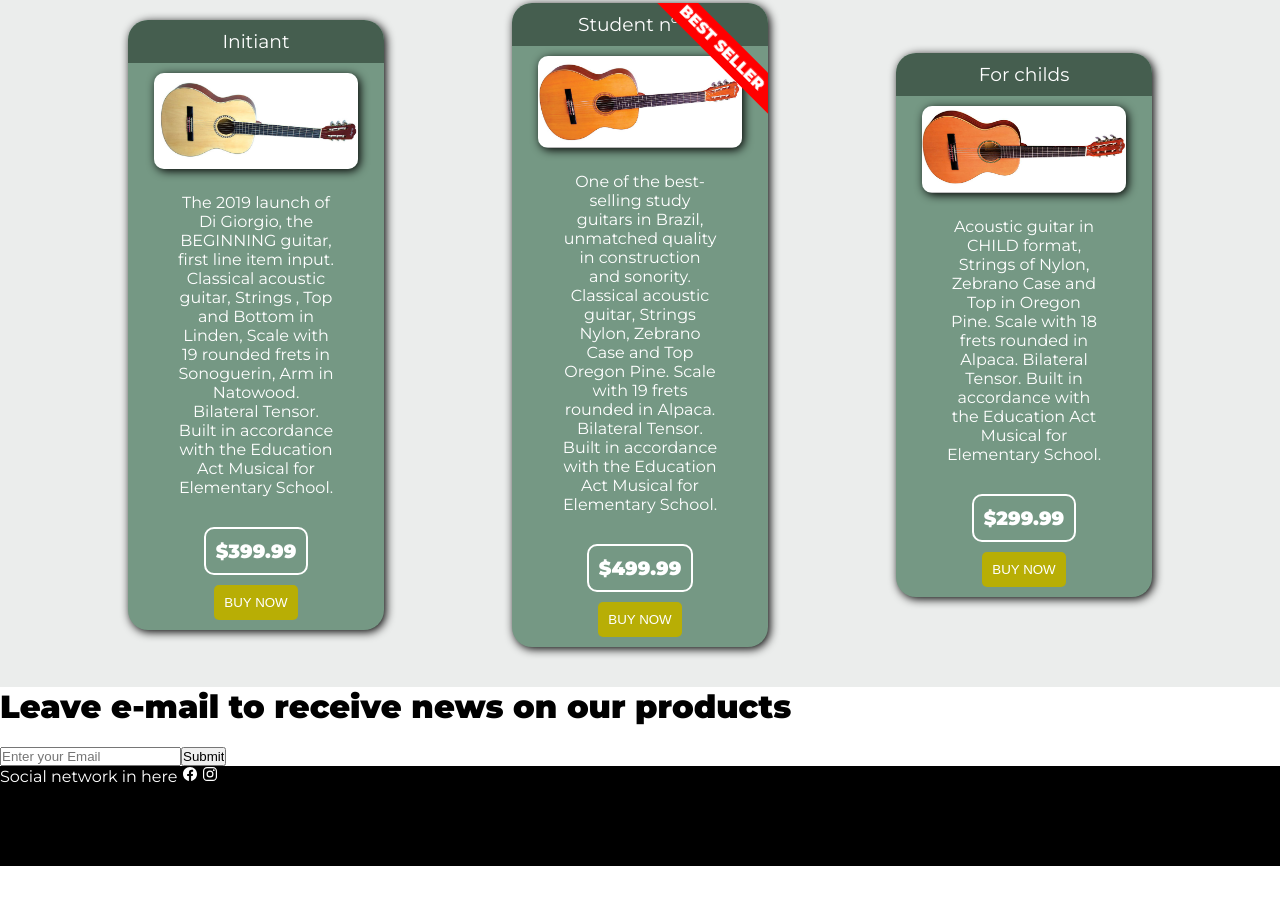
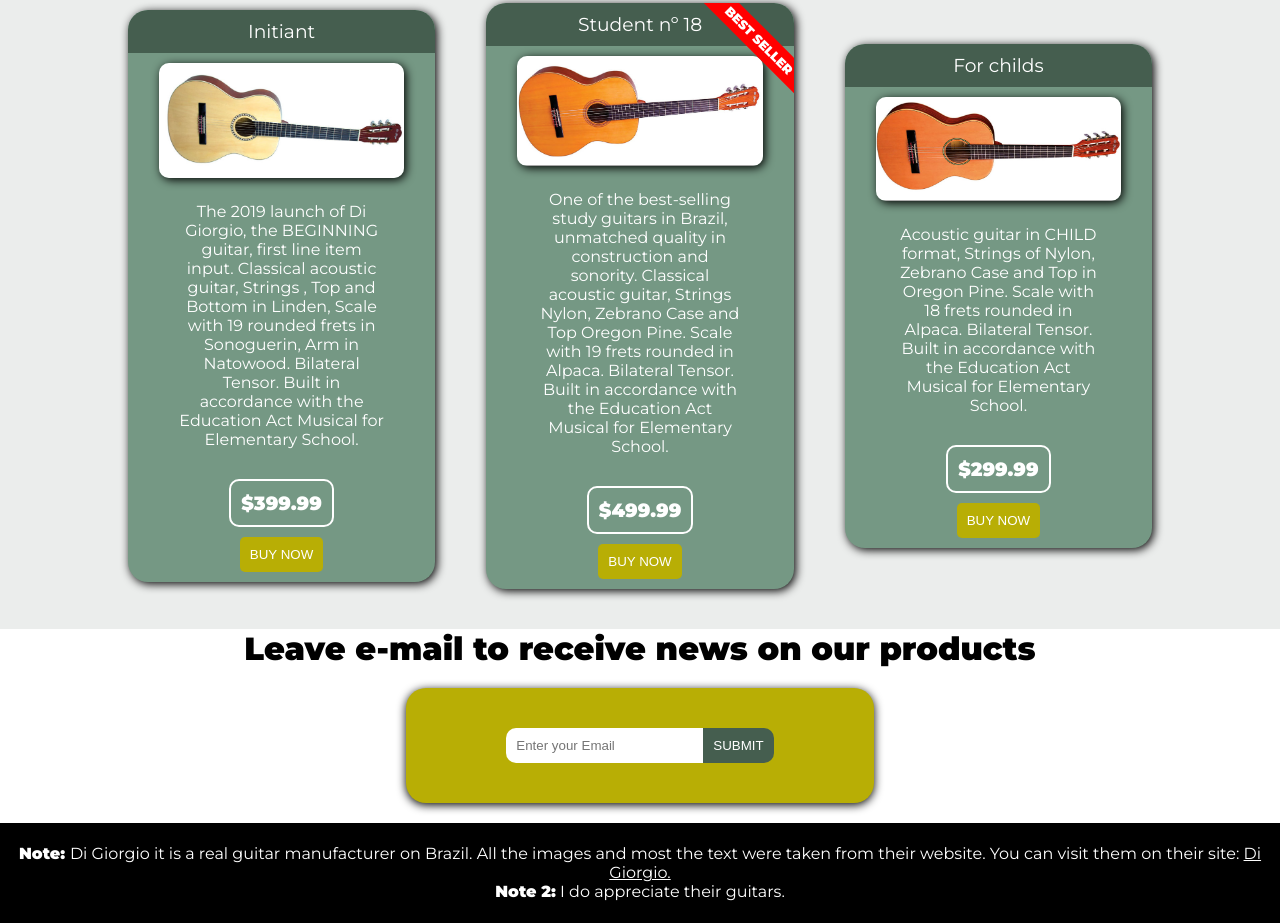
Before and after one commit to e3ttt/product-landing-page-freecodecamp, a plain HTML site: page index.html in a window 1280 px wide. Shown: the part 1509-2432 px from the top of the page. Before the commit the page ends 2375 px from the top, so only its background shows below. Drawn offline with nearby package versions, Linux system fonts and the light colour scheme.

Commit message:
Finish the site design

```diff
--- a/index.css
+++ b/index.css
@@ -48,7 +48,7 @@ body {
   justify-content: space-between;
   background-color: black;
   position: fixed;
-  z-index: 10;
+  z-index: 100;
   width: 100%;
   height: 80px;
   top: 0;
@@ -123,7 +123,7 @@ h2 {
 }
 
 .card {
-  width: 25%;
+  width: 30%;
   background-color: var(--green);
   border-radius: 20px;
   box-shadow: 2px 2px 10px black;
@@ -165,11 +165,12 @@ h2 {
   text-transform: uppercase;
   text-align: center;
   position: absolute;
-  top: 30px;
+  top: 25px;
   right: -70px;
   z-index: 10;
   padding: 5px 60px;
   transform: rotate(45deg);
+  font-size: 0.8rem;
 }
 
 .price-container {
@@ -207,11 +208,59 @@ h2 {
   transition: 500ms;
 }
 
+#email-container {
+  display: flex;
+  flex-direction: column;
+  align-items: center;
+}
+
+#email-container form {
+  padding: 40px 100px;
+  margin-bottom: 20px;
+  border-radius: 20px;
+  background-color: var(--accent-color);
+  box-shadow: 0 2px 10px black;
+}
+
+#email-container input[type='email'] {
+  padding: 10px;
+  border-top-left-radius: 10px;
+  border-bottom-left-radius: 10px;
+  border: none;
+  outline: none;
+}
+
+#email-container input[type='submit'] {
+  padding: 10px;
+  background-color: var(--dark-green);
+  color: white;
+  border: none;
+  text-transform: uppercase;
+  border-top-right-radius: 10px;
+  border-bottom-right-radius: 10px;
+}
+
+#email-container input[type='submit']:hover {
+  background-color: var(--gray);
+  color: var(--dark-green);
+}
+
 footer {
   height: 100px;
   width: 100vw;
   background-color: black;
   color: white;
+  display: flex;
+  justify-content: center;
+  align-items: center;
+}
+
+footer a {
+  color: white;
+}
+
+footer p {
+  text-align: center;
 }
 
 @media (max-width: 460px) {
@@ -243,4 +292,8 @@ footer {
     width: 90%;
     margin: 20px 0;
   }
+
+  #hero-message {
+    font-size: 3rem;
+  }
 }
--- a/index.html
+++ b/index.html
@@ -141,7 +141,7 @@
       </div>
     </section>
 
-    <section>
+    <section id="email-container">
       <h2>Leave e-mail to receive news on our products</h2>
       <form
         id="form"
@@ -160,7 +160,15 @@
   </body>
 
   <footer id="social-network">
-    Social network in here <ion-icon name="logo-facebook"></ion-icon>
-    <ion-icon name="logo-instagram"></ion-icon>
+    <div>
+      <p>
+        <strong>Note: </strong>Di Giorgio it is a real guitar manufacturer on
+        Brazil. All the images and most the text were taken from their website.
+        You can visit them on their site:
+        <a href="https://www.digiorgio.com.br/">Di Giorgio.</a>
+      </p>
+
+      <p><strong>Note 2:</strong> I do appreciate their guitars.</p>
+    </div>
   </footer>
 </html>
```
